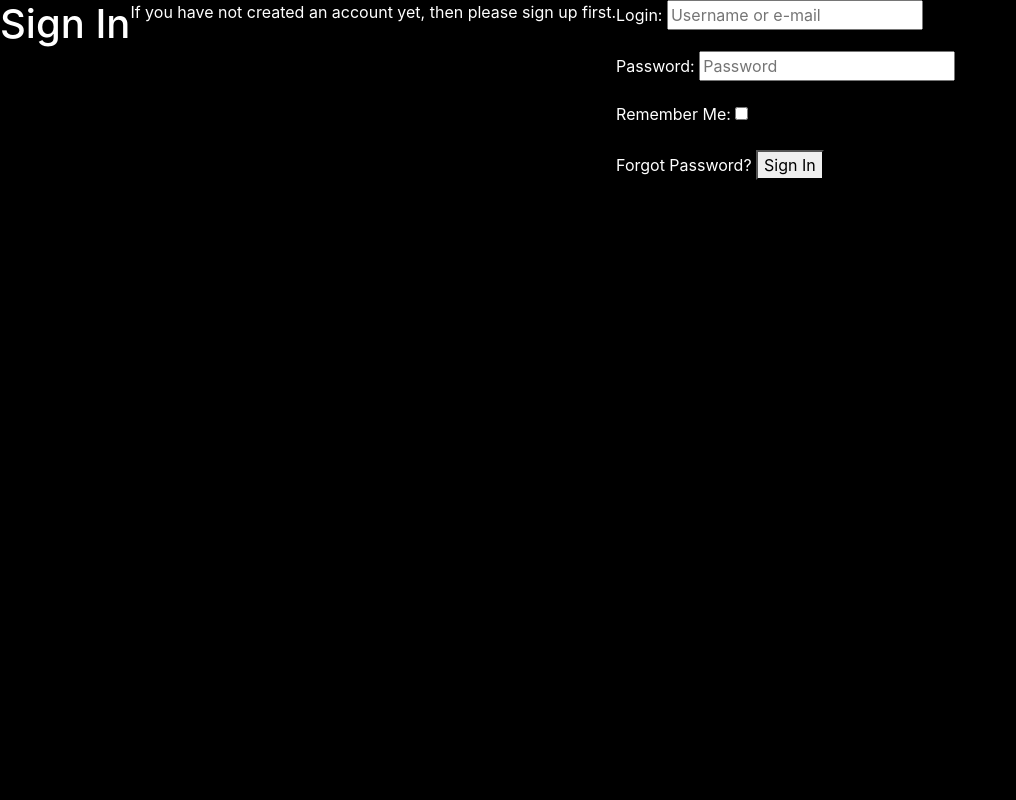
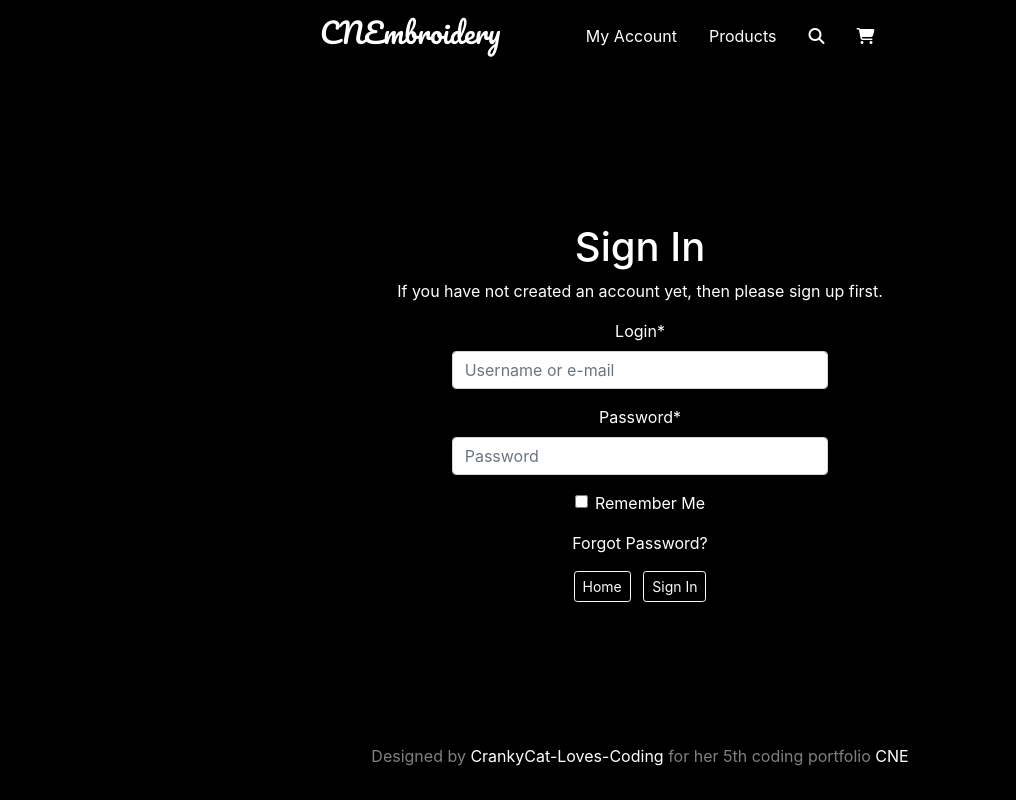
Before and after one commit to Code-Institute-Submissions/CrankyCat-Loves-Coding-CN-Embroidery_DecResub, a Django app: page /accounts/login/ in a window 1280 px wide. Shown: the whole page, without its empty margins (0-1016 px from the left). Run offline with Django 3.2, Linux system fonts and the light colour scheme; some libraries are stand-ins or nearby versions.

Commit message:
updated allauth templates and tested profiles

```diff
--- a/cne_home/templates/home/home_nav.html
+++ b/cne_home/templates/home/home_nav.html
@@ -17,12 +17,12 @@
                 >My Account</a>
 
                 <div class="dropdown-menu" aria-labelledby="myaccount-dropdown">
-                    {% if requst.user.is_authenticated %}
-                        {% if requst.user.is_superuser %}
-                        <a class="dropdown-item" href="#">Product Management</a>
+                    {% if request.user.is_authenticated %}
+                        {% if request.user.is_superuser %}
+                            <a class="dropdown-item" href="#">Product Management</a>
                         {% endif %}
-                        <a class="dropdown-item" href="#">Profile</a>
-                        <a class="dropdown-item" href="{% url 'account_logout' %}">Logout</a>
+                            <a class="dropdown-item" href="{% url 'profile' %}">Profile</a>
+                            <a class="dropdown-item" href="{% url 'account_logout' %}">Logout</a>
                     {% else %}
                         <a class="dropdown-item" href="{% url 'account_login' %}">Login</a>
                         <a class="dropdown-item" href="{% url 'account_signup' %}">Sign Up</a>
--- a/profiles/templates/profiles/profile.html
+++ b/profiles/templates/profiles/profile.html
@@ -2,7 +2,7 @@
 {% load static %}
 
 {% block extra_css %}
-    <link rel="stylesheet" href="{% static 'profiles/css/profiles.css' %}">
+    <link rel="stylesheet" href="{% static 'profiles/css/profile.css' %}">
 {% endblock %}
 
 {% block content %}
@@ -21,6 +21,8 @@
             </div>
         </div>
 
+        {{ profile }}
+
         {% include 'home/home_footer.html' %}
 
     </div>
--- a/templates/allauth/account/account_inactive.html
+++ b/templates/allauth/account/account_inactive.html
@@ -4,7 +4,7 @@
 
 {% block head_title %}{% trans "Account Inactive" %}{% endblock %}
 
-{% block content %}
+{% block inner_content %}
 <h1>{% trans "Account Inactive" %}</h1>
 
 <p>{% trans "This account is inactive." %}</p>
--- a/templates/allauth/account/base.html
+++ b/templates/allauth/account/base.html
@@ -1 +1,23 @@
 {% extends "base.html" %}
+
+
+{% block content %}
+<body class="text-center">
+    <div class="cover-container d-flex w-100 h-100 p-3 mx-auto flex-column">
+
+        {% include 'home/home_nav.html' %}
+
+        <!-- form to collect delivery and payment details -->
+        <div class="container">
+            <div class="py-5 text-center">
+                {% block inner_content %}
+                {% endblock %}
+            </div>
+        </div>
+
+        {% include 'home/home_footer.html' %}
+
+    </div>
+</body>
+
+{% endblock %}
--- a/templates/allauth/account/email.html
+++ b/templates/allauth/account/email.html
@@ -4,7 +4,7 @@
 
 {% block head_title %}{% trans "Account" %}{% endblock %}
 
-{% block content %}
+{% block inner_content %}
     <h1>{% trans "E-mail Addresses" %}</h1>
 {% if user.emailaddress_set.all %}
 <p>{% trans 'The following e-mail addresses are associated with your account:' %}</p>
--- a/templates/allauth/account/email_confirm.html
+++ b/templates/allauth/account/email_confirm.html
@@ -6,7 +6,7 @@
 {% block head_title %}{% trans "Confirm E-mail Address" %}{% endblock %}
 
 
-{% block content %}
+{% block inner_content %}
 <h1>{% trans "Confirm E-mail Address" %}</h1>
 
 {% if confirmation %}
@@ -17,7 +17,7 @@
 
 <form method="post" action="{% url 'account_confirm_email' confirmation.key %}">
 {% csrf_token %}
-    <button type="submit">{% trans 'Confirm' %}</button>
+    <button class="btn btn-sm btn-outline-light" type="submit">{% trans 'Confirm' %}</button>
 </form>
 
 {% else %}
--- a/templates/allauth/account/login.html
+++ b/templates/allauth/account/login.html
@@ -5,7 +5,7 @@
 
 {% block head_title %}{% trans "Sign In" %}{% endblock %}
 
-{% block content %}
+{% block inner_content %}
 
 <h1>{% trans "Sign In" %}</h1>
 
@@ -33,14 +33,17 @@ for a {{ site_name }} account and sign in below:{% endblocktrans %}</p>
 <a href="{{ signup_url }}">sign up</a> first.{% endblocktrans %}</p>
 {% endif %}
 
-<form class="login" method="POST" action="{% url 'account_login' %}">
+<form class="login col-8 mx-auto" method="POST" action="{% url 'account_login' %}">
   {% csrf_token %}
-  {{ form.as_p }}
+  {{ form|crispy }}
   {% if redirect_field_value %}
   <input type="hidden" name="{{ redirect_field_name }}" value="{{ redirect_field_value }}" />
   {% endif %}
-  <a class="button secondaryAction" href="{% url 'account_reset_password' %}">{% trans "Forgot Password?" %}</a>
-  <button class="primaryAction" type="submit">{% trans "Sign In" %}</button>
+  <p>
+    <a class="button secondaryAction" href="{% url 'account_reset_password' %}">{% trans "Forgot Password?" %}</a>
+  </p>
+  <a class="btn btn-sm btn-outline-light mr-2" href="{% url 'home' %}">Home</a>
+  <button class="primaryAction btn btn-sm btn-outline-light" type="submit">{% trans "Sign In" %}</button>
 </form>
 
 {% endblock %}
--- a/templates/allauth/account/logout.html
+++ b/templates/allauth/account/logout.html
@@ -4,7 +4,7 @@
 
 {% block head_title %}{% trans "Sign Out" %}{% endblock %}
 
-{% block content %}
+{% block inner_content %}
 <h1>{% trans "Sign Out" %}</h1>
 
 <p>{% trans 'Are you sure you want to sign out?' %}</p>
--- a/templates/allauth/account/password_change.html
+++ b/templates/allauth/account/password_change.html
@@ -4,12 +4,12 @@
 
 {% block head_title %}{% trans "Change Password" %}{% endblock %}
 
-{% block content %}
+{% block inner_content %}
     <h1>{% trans "Change Password" %}</h1>
 
     <form method="POST" action="{% url 'account_change_password' %}" class="password_change">
         {% csrf_token %}
-        {{ form.as_p }}
+        {{ form|crispy }}
         <button type="submit" name="action">{% trans "Change Password" %}</button>
     </form>
 {% endblock %}
--- a/templates/allauth/account/password_reset.html
+++ b/templates/allauth/account/password_reset.html
@@ -5,7 +5,7 @@
 
 {% block head_title %}{% trans "Password Reset" %}{% endblock %}
 
-{% block content %}
+{% block inner_content %}
 
     <h1>{% trans "Password Reset" %}</h1>
     {% if user.is_authenticated %}
@@ -16,7 +16,7 @@
 
     <form method="POST" action="{% url 'account_reset_password' %}" class="password_reset">
         {% csrf_token %}
-        {{ form.as_p }}
+        {{ form|crispy }}
         <input type="submit" value="{% trans 'Reset My Password' %}" />
     </form>
 
--- a/templates/allauth/account/password_reset_done.html
+++ b/templates/allauth/account/password_reset_done.html
@@ -5,7 +5,7 @@
 
 {% block head_title %}{% trans "Password Reset" %}{% endblock %}
 
-{% block content %}
+{% block inner_content %}
     <h1>{% trans "Password Reset" %}</h1>
 
     {% if user.is_authenticated %}
--- a/templates/allauth/account/password_reset_from_key.html
+++ b/templates/allauth/account/password_reset_from_key.html
@@ -3,7 +3,7 @@
 {% load i18n %}
 {% block head_title %}{% trans "Change Password" %}{% endblock %}
 
-{% block content %}
+{% block inner_content %}
     <h1>{% if token_fail %}{% trans "Bad Token" %}{% else %}{% trans "Change Password" %}{% endif %}</h1>
 
     {% if token_fail %}
@@ -13,7 +13,7 @@
         {% if form %}
             <form method="POST" action="{{ action_url }}">
                 {% csrf_token %}
-                {{ form.as_p }}
+                {{ form|crispy }}
                 <input type="submit" name="action" value="{% trans 'change password' %}"/>
             </form>
         {% else %}
--- a/templates/allauth/account/password_reset_from_key_done.html
+++ b/templates/allauth/account/password_reset_from_key_done.html
@@ -3,7 +3,7 @@
 {% load i18n %}
 {% block head_title %}{% trans "Change Password" %}{% endblock %}
 
-{% block content %}
+{% block inner_content %}
     <h1>{% trans "Change Password" %}</h1>
     <p>{% trans 'Your password is now changed.' %}</p>
 {% endblock %}
--- a/templates/allauth/account/password_set.html
+++ b/templates/allauth/account/password_set.html
@@ -4,12 +4,12 @@
 
 {% block head_title %}{% trans "Set Password" %}{% endblock %}
 
-{% block content %}
+{% block inner_content %}
     <h1>{% trans "Set Password" %}</h1>
 
     <form method="POST" action="{% url 'account_set_password' %}" class="password_set">
         {% csrf_token %}
-        {{ form.as_p }}
+        {{ form|crispy }}
         <input type="submit" name="action" value="{% trans 'Set Password' %}"/>
     </form>
 {% endblock %}
--- a/templates/allauth/account/signup_closed.html
+++ b/templates/allauth/account/signup_closed.html
@@ -4,7 +4,7 @@
 
 {% block head_title %}{% trans "Sign Up Closed" %}{% endblock %}
 
-{% block content %}
+{% block inner_content %}
 <h1>{% trans "Sign Up Closed" %}</h1>
 
 <p>{% trans "We are sorry, but the sign up is currently closed." %}</p>
--- a/templates/allauth/account/verification_sent.html
+++ b/templates/allauth/account/verification_sent.html
@@ -4,7 +4,7 @@
 
 {% block head_title %}{% trans "Verify Your E-mail Address" %}{% endblock %}
 
-{% block content %}
+{% block inner_content %}
     <h1>{% trans "Verify Your E-mail Address" %}</h1>
 
     <p>{% blocktrans %}We have sent an e-mail to you for verification. Follow the link provided to finalize the signup process. Please contact us if you do not receive it within a few minutes.{% endblocktrans %}</p>
--- a/templates/allauth/account/verified_email_required.html
+++ b/templates/allauth/account/verified_email_required.html
@@ -4,7 +4,7 @@
 
 {% block head_title %}{% trans "Verify Your E-mail Address" %}{% endblock %}
 
-{% block content %}
+{% block inner_content %}
 <h1>{% trans "Verify Your E-mail Address" %}</h1>
 
 {% url 'account_email' as email_url %}
```
Also changed, not shown: profiles/views.py (+5 -2 lines), templates/allauth/account/signup.html (+4 -3 lines).
